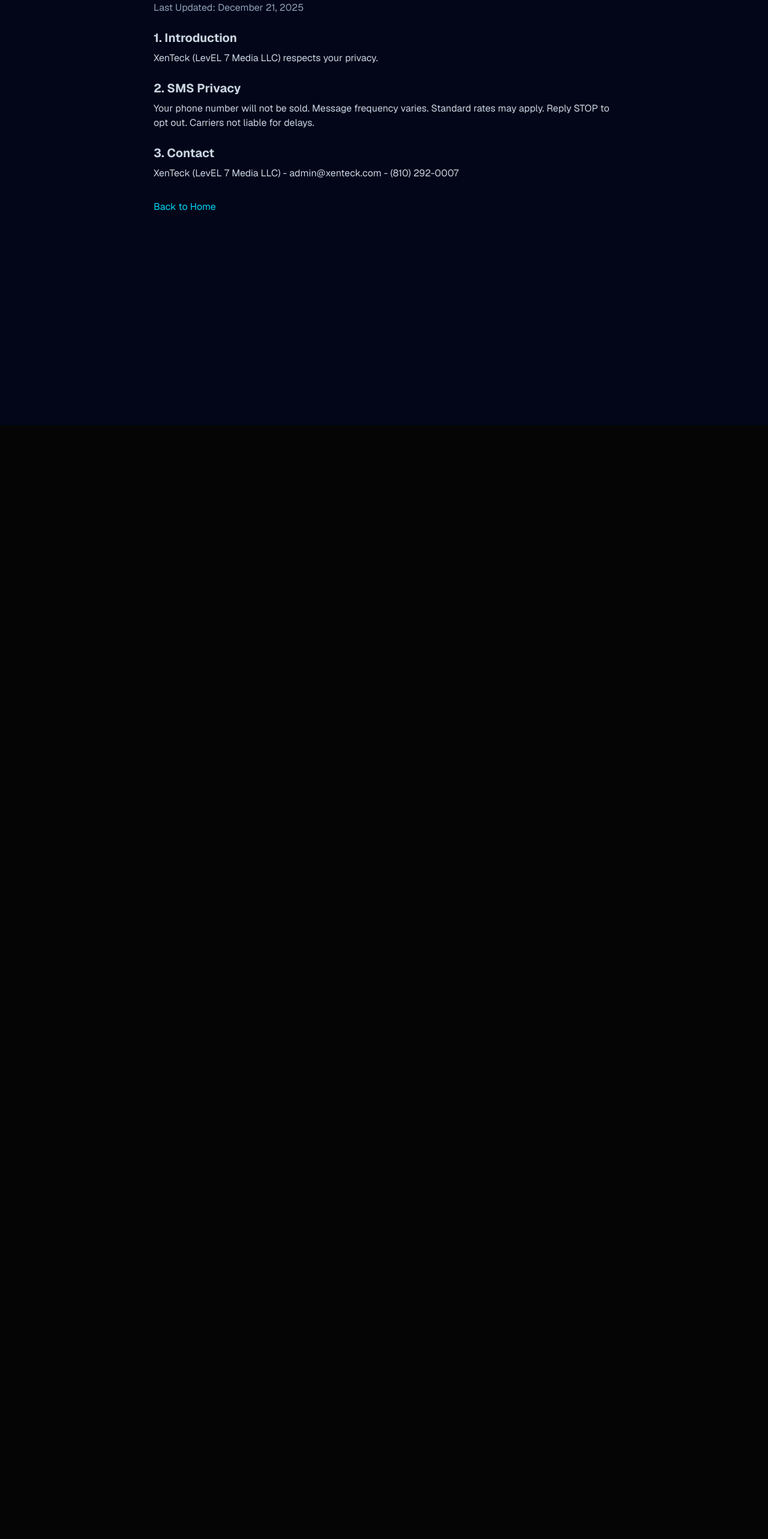
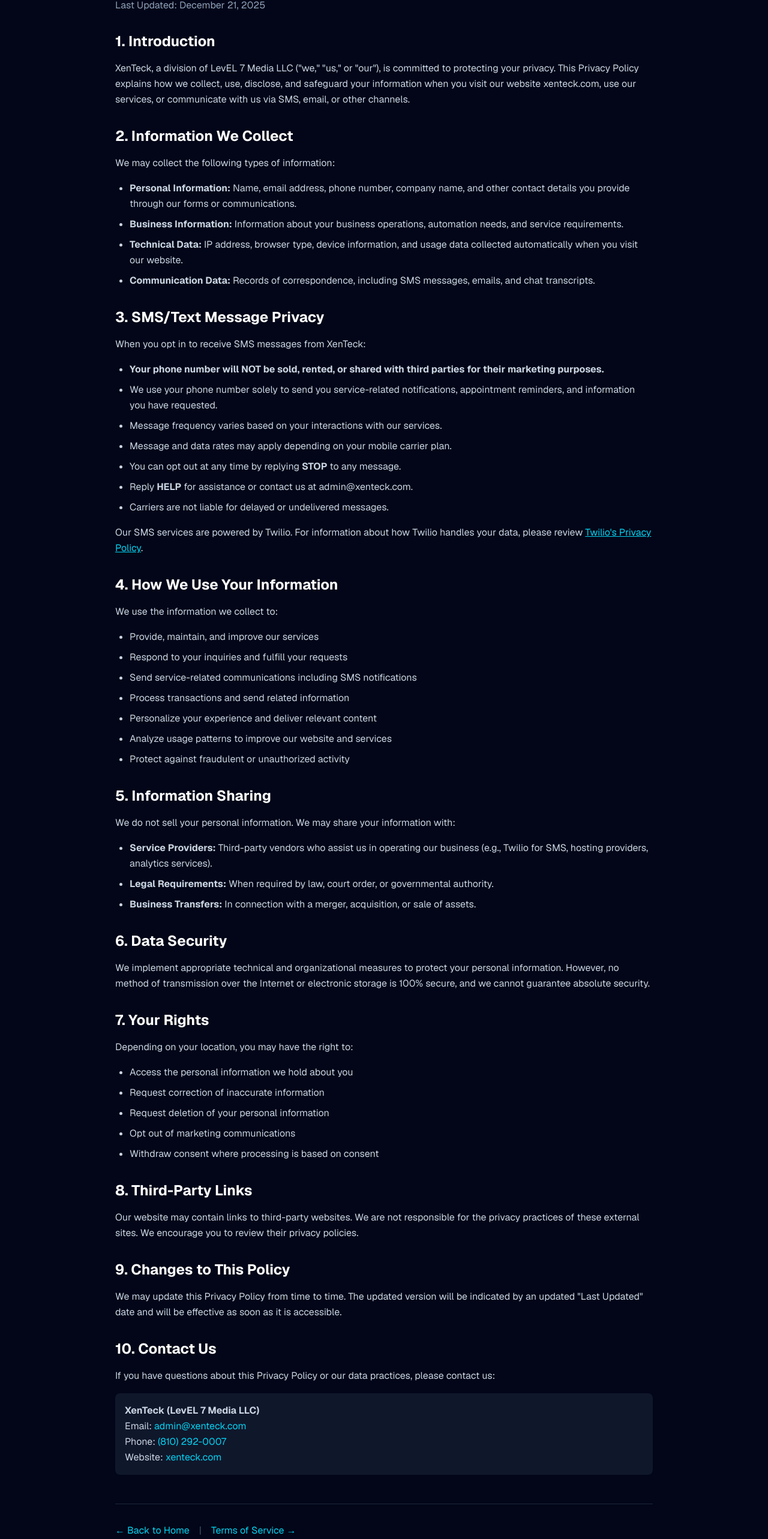
Before and after one commit to ShaunandDavid/XenteckHero, a Next.js app in the folder xenteck-landing/: page /privacy in a window 1280 px wide. Shown: the part 91-2657 px from the top of the page at 60% size. Before the commit the page ends 800 px from the top, so only its background shows below. Built offline with nearby package versions, Linux system fonts and the light colour scheme.

Commit message:
Update privacy policy with full 10DLC SMS compliance and Twilio link

```diff
--- a/xenteck-landing/app/privacy/page.tsx
+++ b/xenteck-landing/app/privacy/page.tsx
@@ -1,17 +1,120 @@
 import type { Metadata } from 'next'
-export const metadata: Metadata = { title: 'Privacy | XenTeck', description: 'Privacy Policy' }
+import Link from 'next/link'
+
+export const metadata: Metadata = {
+  title: 'Privacy Policy | XenTeck',
+  description: 'Privacy Policy for XenTeck - AI Automation Solutions',
+}
+
 export default function PrivacyPage() {
   return (
     <main className="min-h-screen bg-slate-950 text-white p-8">
-      <div className="max-w-3xl mx-auto">
-        <h1 className="text-3xl font-bold mb-6">Privacy Policy</h1>
-        <p className="text-slate-400 mb-6">Last Updated: December 21, 2025</p>
-        <div className="space-y-6 text-slate-300">
-          <section><h2 className="text-xl font-bold mb-2">1. Introduction</h2><p>XenTeck (LevEL 7 Media LLC) respects your privacy.</p></section>
-          <section><h2 className="text-xl font-bold mb-2">2. SMS Privacy</h2><p>Your phone number will not be sold. Message frequency varies. Standard rates may apply. Reply STOP to opt out. Carriers not liable for delays.</p></section>
-          <section><h2 className="text-xl font-bold mb-2">3. Contact</h2><p>XenTeck (LevEL 7 Media LLC) - admin@xenteck.com - (810) 292-0007</p></section>
+      <div className="max-w-4xl mx-auto">
+        <h1 className="text-4xl font-bold mb-4">Privacy Policy</h1>
+        <p className="text-slate-400 mb-8">Last Updated: December 21, 2025</p>
+
+        <div className="space-y-8 text-slate-300 leading-relaxed">
+
+          <section>
+            <h2 className="text-2xl font-bold mb-4 text-white">1. Introduction</h2>
+            <p>XenTeck, a division of LevEL 7 Media LLC ("we," "us," or "our"), is committed to protecting your privacy. This Privacy Policy explains how we collect, use, disclose, and safeguard your information when you visit our website xenteck.com, use our services, or communicate with us via SMS, email, or other channels.</p>
+          </section>
+
+          <section>
+            <h2 className="text-2xl font-bold mb-4 text-white">2. Information We Collect</h2>
+            <p className="mb-4">We may collect the following types of information:</p>
+            <ul className="list-disc pl-6 space-y-2">
+              <li><strong>Personal Information:</strong> Name, email address, phone number, company name, and other contact details you provide through our forms or communications.</li>
+              <li><strong>Business Information:</strong> Information about your business operations, automation needs, and service requirements.</li>
+              <li><strong>Technical Data:</strong> IP address, browser type, device information, and usage data collected automatically when you visit our website.</li>
+              <li><strong>Communication Data:</strong> Records of correspondence, including SMS messages, emails, and chat transcripts.</li>
+            </ul>
+          </section>
+
+          <section>
+            <h2 className="text-2xl font-bold mb-4 text-white">3. SMS/Text Message Privacy</h2>
+            <p className="mb-4">When you opt in to receive SMS messages from XenTeck:</p>
+            <ul className="list-disc pl-6 space-y-2">
+              <li><strong>Your phone number will NOT be sold, rented, or shared with third parties for their marketing purposes.</strong></li>
+              <li>We use your phone number solely to send you service-related notifications, appointment reminders, and information you have requested.</li>
+              <li>Message frequency varies based on your interactions with our services.</li>
+              <li>Message and data rates may apply depending on your mobile carrier plan.</li>
+              <li>You can opt out at any time by replying <strong>STOP</strong> to any message.</li>
+              <li>Reply <strong>HELP</strong> for assistance or contact us at admin@xenteck.com.</li>
+              <li>Carriers are not liable for delayed or undelivered messages.</li>
+            </ul>
+            <p className="mt-4">Our SMS services are powered by Twilio. For information about how Twilio handles your data, please review <a href="https://www.twilio.com/en-us/legal/privacy" target="_blank" rel="noopener noreferrer" className="text-cyan-400 hover:text-cyan-300 underline">Twilio's Privacy Policy</a>.</p>
+          </section>
+
+          <section>
+            <h2 className="text-2xl font-bold mb-4 text-white">4. How We Use Your Information</h2>
+            <p className="mb-4">We use the information we collect to:</p>
+            <ul className="list-disc pl-6 space-y-2">
+              <li>Provide, maintain, and improve our services</li>
+              <li>Respond to your inquiries and fulfill your requests</li>
+              <li>Send service-related communications including SMS notifications</li>
+              <li>Process transactions and send related information</li>
+              <li>Personalize your experience and deliver relevant content</li>
+              <li>Analyze usage patterns to improve our website and services</li>
+              <li>Protect against fraudulent or unauthorized activity</li>
+            </ul>
+          </section>
+
+          <section>
+            <h2 className="text-2xl font-bold mb-4 text-white">5. Information Sharing</h2>
+            <p className="mb-4">We do not sell your personal information. We may share your information with:</p>
+            <ul className="list-disc pl-6 space-y-2">
+              <li><strong>Service Providers:</strong> Third-party vendors who assist us in operating our business (e.g., Twilio for SMS, hosting providers, analytics services).</li>
+              <li><strong>Legal Requirements:</strong> When required by law, court order, or governmental authority.</li>
+              <li><strong>Business Transfers:</strong> In connection with a merger, acquisition, or sale of assets.</li>
+            </ul>
+          </section>
+
+          <section>
+            <h2 className="text-2xl font-bold mb-4 text-white">6. Data Security</h2>
+            <p>We implement appropriate technical and organizational measures to protect your personal information. However, no method of transmission over the Internet or electronic storage is 100% secure, and we cannot guarantee absolute security.</p>
+          </section>
+
+          <section>
+            <h2 className="text-2xl font-bold mb-4 text-white">7. Your Rights</h2>
+            <p className="mb-4">Depending on your location, you may have the right to:</p>
+            <ul className="list-disc pl-6 space-y-2">
+              <li>Access the personal information we hold about you</li>
+              <li>Request correction of inaccurate information</li>
+              <li>Request deletion of your personal information</li>
+              <li>Opt out of marketing communications</li>
+              <li>Withdraw consent where processing is based on consent</li>
+            </ul>
+          </section>
+
+          <section>
+            <h2 className="text-2xl font-bold mb-4 text-white">8. Third-Party Links</h2>
+            <p>Our website may contain links to third-party websites. We are not responsible for the privacy practices of these external sites. We encourage you to review their privacy policies.</p>
+          </section>
+
+          <section>
+            <h2 className="text-2xl font-bold mb-4 text-white">9. Changes to This Policy</h2>
+            <p>We may update this Privacy Policy from time to time. The updated version will be indicated by an updated "Last Updated" date and will be effective as soon as it is accessible.</p>
+          </section>
+
+          <section>
+            <h2 className="text-2xl font-bold mb-4 text-white">10. Contact Us</h2>
+            <p className="mb-4">If you have questions about this Privacy Policy or our data practices, please contact us:</p>
+            <div className="bg-slate-900 p-4 rounded-lg">
+              <p><strong>XenTeck (LevEL 7 Media LLC)</strong></p>
+              <p>Email: <a href="mailto:admin@xenteck.com" className="text-cyan-400 hover:text-cyan-300">admin@xenteck.com</a></p>
+              <p>Phone: <a href="tel:+18102920007" className="text-cyan-400 hover:text-cyan-300">(810) 292-0007</a></p>
+              <p>Website: <a href="https://xenteck.com" className="text-cyan-400 hover:text-cyan-300">xenteck.com</a></p>
+            </div>
+          </section>
+
         </div>
-        <a href="/" className="text-cyan-400 mt-8 inline-block">Back to Home</a>
+
+        <div className="mt-12 pt-8 border-t border-slate-800">
+          <Link href="/" className="text-cyan-400 hover:text-cyan-300">← Back to Home</Link>
+          <span className="mx-4 text-slate-600">|</span>
+          <Link href="/terms" className="text-cyan-400 hover:text-cyan-300">Terms of Service →</Link>
+        </div>
       </div>
     </main>
   )
```
